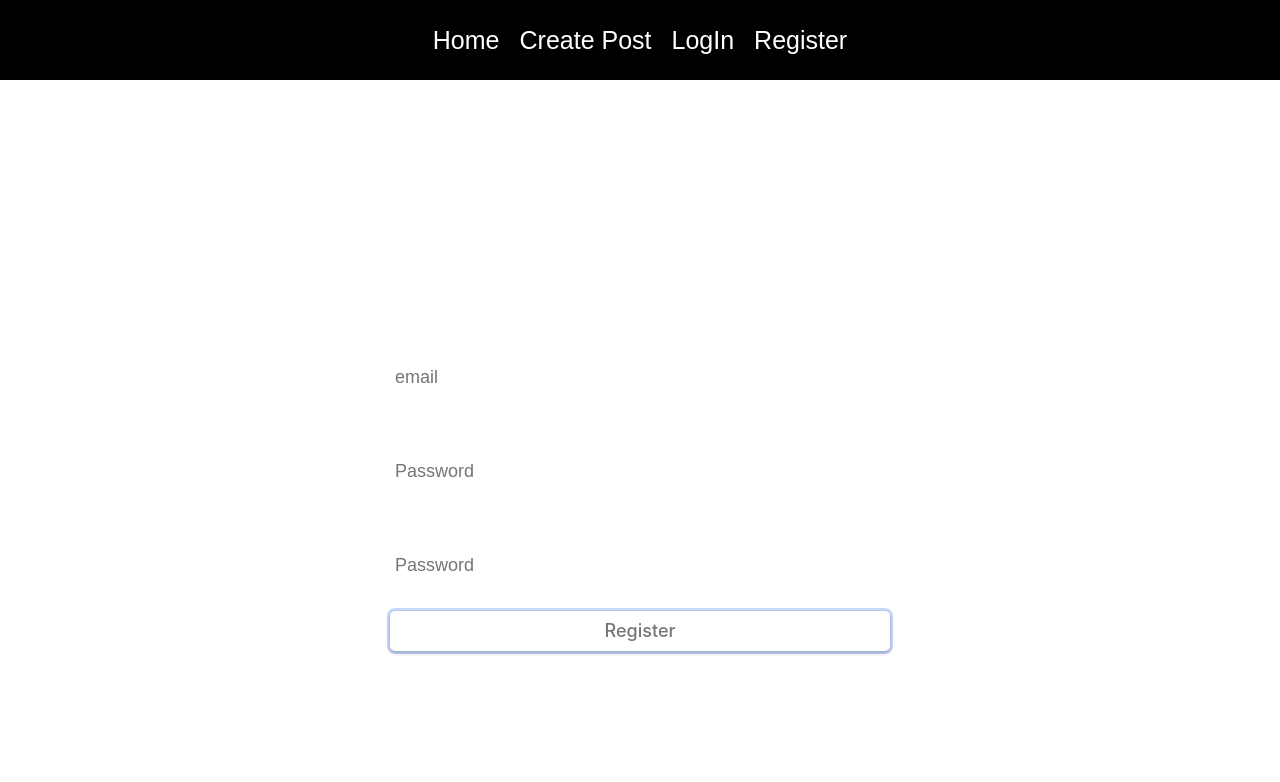
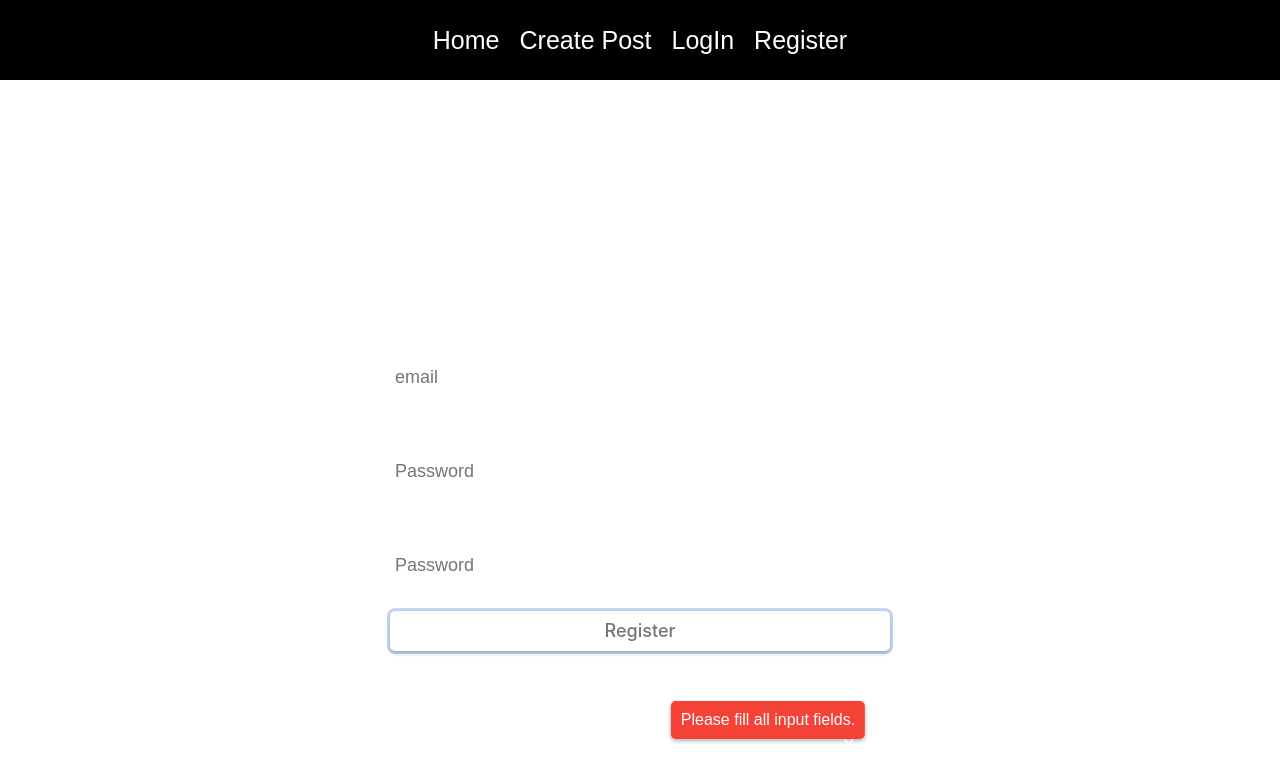
Before and after one commit to AdrianValentinCiu/TechBlog-App, a React (Create React App) app in the folder front_end/tech_blog_frontend/: page /register in a window 1280 px wide. Both pictures are taken after a click on the button "Register". Shown: the top 782 px of the page. Built offline with nearby package versions, Linux system fonts and the light colour scheme; no server answers.

Commit message:
done login and register frontend

```diff
--- a/front_end/tech_blog_frontend/src/App.css
+++ b/front_end/tech_blog_frontend/src/App.css
@@ -186,3 +186,49 @@ textarea {
   overflow: hidden;
   overflow-y: auto;
 }
+
+.errorPopup {
+  position: fixed;
+  top: 90%;
+  left: 60%;
+  transform: translate(-50%, -50%);
+  background-color: #f44336;
+  color: white;
+  padding: 10px;
+  border-radius: 5px;
+  box-shadow: 0 2px 4px rgba(0, 0, 0, 0.3);
+}
+
+.errorPopup button {
+  position: absolute;
+  top: 5px;
+  right: 5px;
+  background: none;
+  border: none;
+  color: white;
+  font-size: 16px;
+  cursor: pointer;
+}
+
+.errorPopupPassword {
+  position: fixed;
+  top: 90%;
+  left: 40%;
+  transform: translate(-50%, -50%);
+  background-color: #f44336;
+  color: white;
+  padding: 10px;
+  border-radius: 5px;
+  box-shadow: 0 2px 4px rgba(0, 0, 0, 0.3);
+}
+
+.errorPopupPassword button {
+  position: absolute;
+  top: 5px;
+  right: 5px;
+  background: none;
+  border: none;
+  color: white;
+  font-size: 16px;
+  cursor: pointer;
+}
--- a/front_end/tech_blog_frontend/src/App.js
+++ b/front_end/tech_blog_frontend/src/App.js
@@ -8,15 +8,18 @@ import Register from "./pages/Register"
 import React, { useState } from 'react'
 import axios from 'axios';
 
+
 function App() {
   const [isAuth, setIsAuth] = useState(false);
-
+  const [userId, setUserId] = useState("");
   const signOutUser = () => {
+    console.log(userId)
     axios
-    .put(`http://localhost:8080/api/v1/auth/logout`, {  })
+    .put(`http://localhost:8080/api/v1/auth/logout`, {id : userId})
     .then((response) => {
-        setIsAuth(response.data);
+        setIsAuth(false);
         console.log(response.data.idUser);
+        localStorage.clear();
     })
     .catch((err) => {
         console.log(err);
@@ -28,13 +31,13 @@ function App() {
       <nav>
         <Link to="/"> Home </Link>
         <Link to="/createpost"> Create Post </Link>
-        <Link to="/login"> LogIn </Link>
-        <Link to="/register"> Register </Link>
+        {!isAuth ? <Link to="/login"> LogIn </Link> : <button onClick={signOutUser} className='fancybtn'> Log Out</button>}
+        {!isAuth && <Link to="/register"> Register </Link> }
       </nav>
       <Routes>
         <Route path="/" element={<Home />}/>
         <Route path="/createpost" element={<CreatePost />}/>
-        <Route path="/login" element={<LogIn />}/>
+        <Route path="/login" element={<LogIn setIsAuth={setIsAuth} setUserId={setUserId}/>}/>
         <Route path="/topic_messages" element={<TopicMessages />}/>
         <Route path="/register" element={<Register />}/>
       </Routes>
--- a/front_end/tech_blog_frontend/src/pages/LogIn.js
+++ b/front_end/tech_blog_frontend/src/pages/LogIn.js
@@ -3,21 +3,28 @@ import { useNavigate } from 'react-router-dom'
 import axios from 'axios';
 
 
-function LogIn() {
+function LogIn({setIsAuth, setUserId}) {
   const [email, setEmail] = useState("");
   const [password, setPassword] = useState("");
   const [userData, setUserData] = useState("");
-
+  const [showError, setShowError] = useState(false);
   let navigate = useNavigate();
 
   const logInUser = () => {
-    //console.log(email);
-    //console.log(password);
+    if (!email || !password) {
+      setShowError(true);
+      return;
+    }
     axios
         .put(`http://localhost:8080/api/v1/auth/login`, { email, password })
         .then((response) => {
             setUserData(response.data);
             console.log(response.data.idUser);
+            localStorage.setItem("isAuth", true);
+            setIsAuth(true);
+            localStorage.setItem("isAuth", true);
+            setUserId(response.data.idUser);
+            localStorage.setItem("idUser", response.data.idUser);
             navigate("/");
         })
         .catch((err) => {
@@ -40,6 +47,12 @@ function LogIn() {
         <button onClick={logInUser} className='fancybtn' >
           Sing in
         </button>
+        {showError && (
+          <div className="errorPopup">
+            Please fill all input fields.
+            <button onClick={() => setShowError(false)}>X</button>
+          </div>
+        )}
     </div>
     </div>
 
--- a/front_end/tech_blog_frontend/src/pages/Register.js
+++ b/front_end/tech_blog_frontend/src/pages/Register.js
@@ -8,12 +8,24 @@ function Register() {
   const [password, setPassword] = useState("");
   const [checkPassword, setCheckPassword] = useState("");
   const [userData, setUserData] = useState("");
+  const [showError, setShowError] = useState(false);
+  const [showPasswordError, setShowpasswordError] = useState(false);
 
   let navigate = useNavigate();
 
   const logInUser = () => {
     //console.log(email);
     //console.log(password);
+    if (!email || !password || !checkPassword) {
+      setShowError(true);
+      return;
+    }
+
+    if (!email || !password || !checkPassword || password !== checkPassword) {
+      setShowpasswordError(true);
+      return;
+    }
+
     axios
         .post(`http://localhost:8080/api/v1/auth/register`, { email, password })
         .then((response) => {
@@ -45,6 +57,18 @@ function Register() {
         <button onClick={logInUser} className='fancybtn' >
           Register
         </button>
+        {showPasswordError && (
+          <div className="errorPopupPassword">
+            Passwords do not match. Please try again.
+            <button onClick={() => setShowpasswordError(false)}>X</button>
+          </div>
+        )}
+        {showError && (
+          <div className="errorPopup">
+            Please fill all input fields.
+            <button onClick={() => setShowError(false)}>X</button>
+          </div>
+        )}
     </div>
     </div>
 
```
